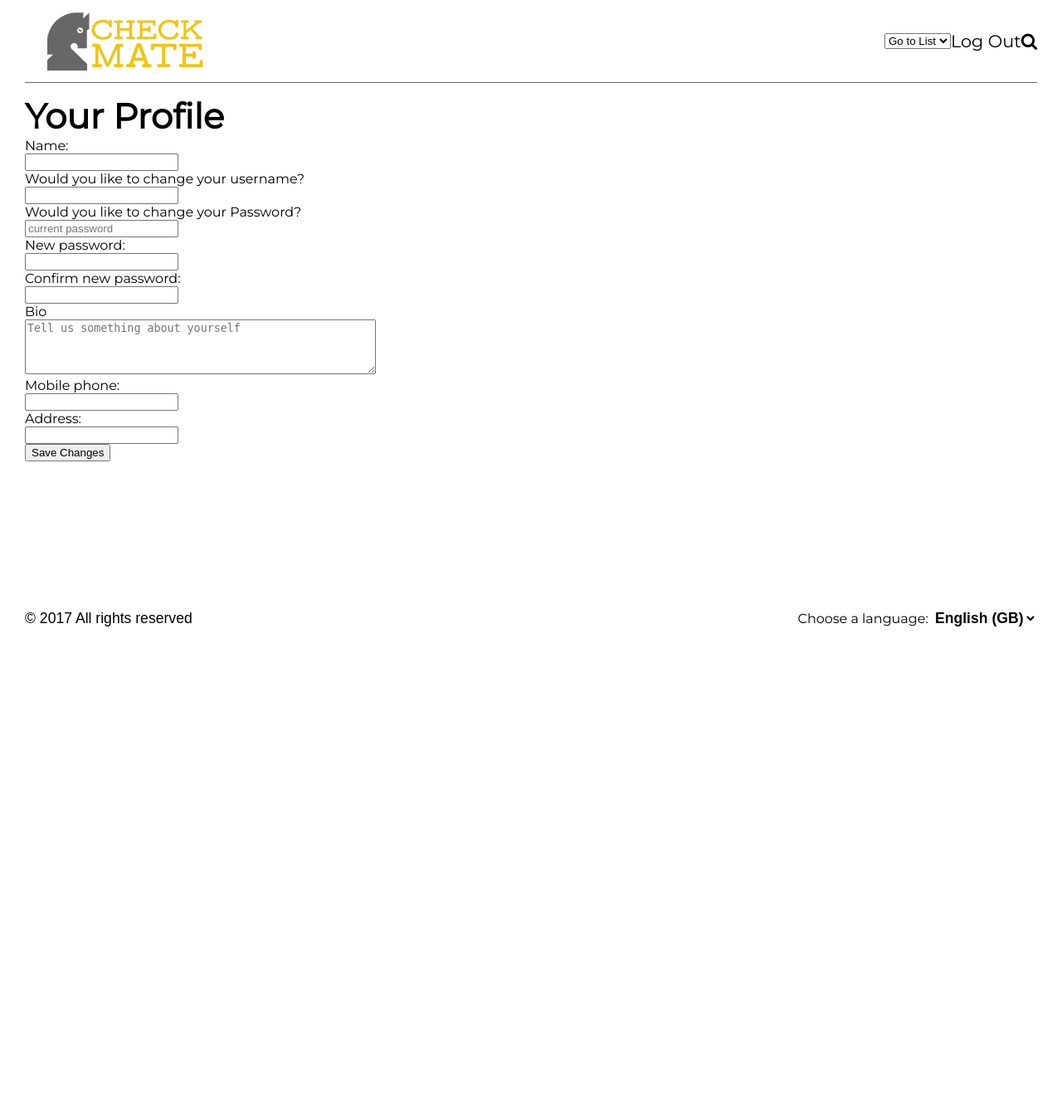
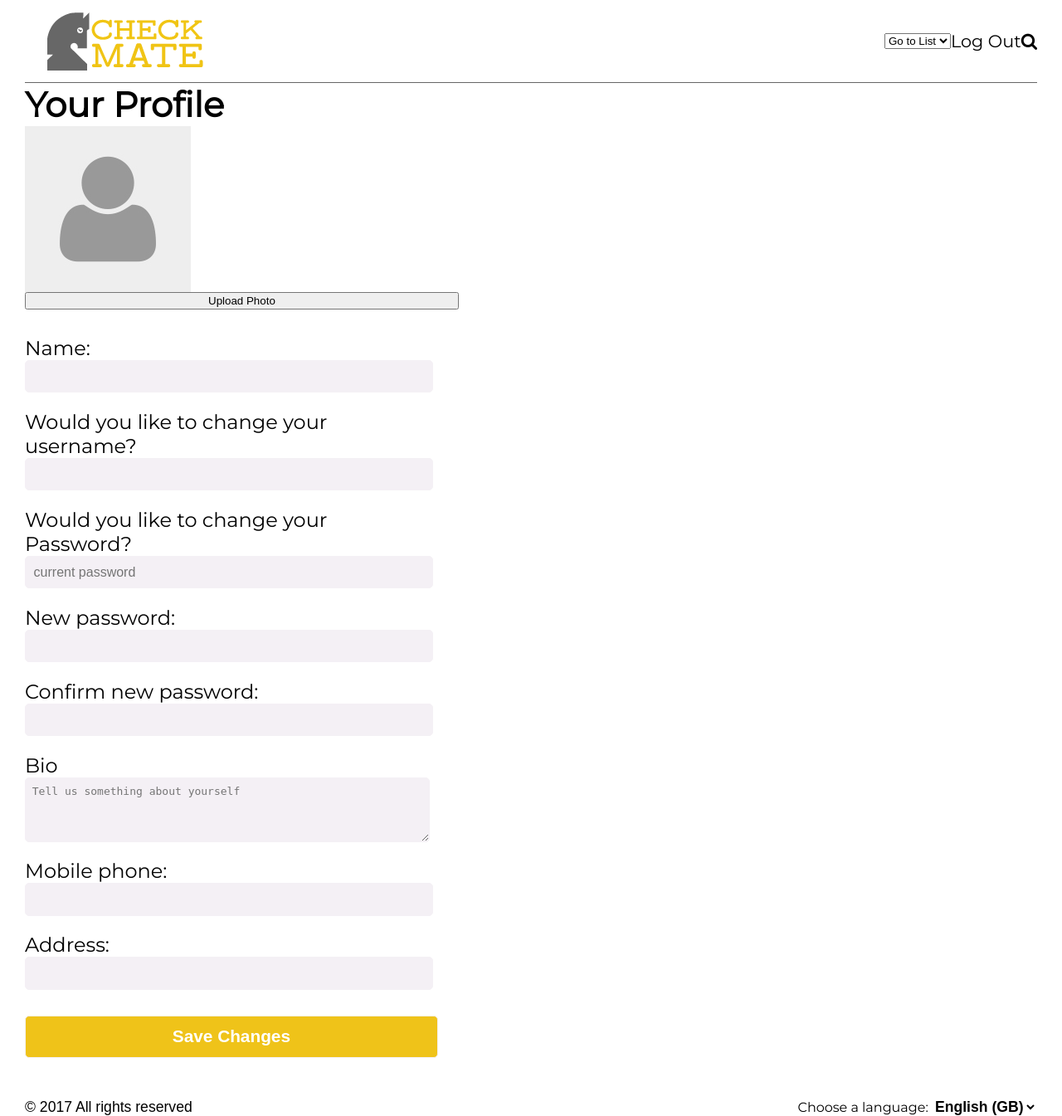
Before and after one commit to ricardojaferreira/checkmate, a PHP site: page /settings.php in a window 1280 px wide. Shown: the whole page at 83% size. Before the commit the page ends 755 px from the top, so only its background shows below. Run offline with PHP 8.4, Linux system fonts and the light colour scheme.

Commit message:
profile-pic on settings

```diff
--- a/settings.php
+++ b/settings.php
@@ -29,8 +29,15 @@
 
    <!-- <div class="container"> -->
 
+    <div id="user-settings">
+        <h2>Your Profile</h2>
+
+        <section id="profilepic">
+            <img src="images/profile_pics/default_avatar.jpeg" alt="default_avatar" width="200" height="200">
+            <button>Upload Photo</button>
+        </section>
+
         <section id="settings">
-      <h2>Your Profile</h2>
             <form>
                 <label class='settingsHeaders'>Name:</label><br>
                 <input type="text" name="name"  id="name"><br>
@@ -48,20 +55,10 @@
                 <input type="text" name="phone" id="phone"><br>
                 <label class='settingsHeaders'>Address:</label><br>
                 <input type="text" name="address" id="address"><br>
-
-          <!--<div class="checkpassword">
-              <h4>Your password must have:</h4>
-              <ul>
-                  <li class="first-rule">At least 8 characters <span class="fa fa-check" aria-hidden="true"></span></li>
-                  <li class="second-rule">At least 1 number <span class="fa fa-check" aria-hidden="true"></span></li>
-                  <li class="third-rule">At least 1 capital and 1 small letter <span class="fa fa-check" aria-hidden="true"></span></li>
-                  <li class="forth-rule">At least 1 special character <span class="fa fa-check" aria-hidden="true"></span></li>
-              </ul>
-          </div>-->
                 <input type="submit" value="Save Changes">
             </form>
         </section>
-   <!-- </div> -->
+    </div>
 
     <footer>
         <p>&copy; 2017 All rights reserved</p>
--- a/styles/main.css
+++ b/styles/main.css
@@ -266,3 +266,73 @@ footer select{
     font-weight: bold;
     font-size: 1.1em;
 }
+
+/*settings page*/
+
+.user-settings{
+    grid-column: left / right;
+    grid-row: header-end / content-end;
+    display: flex;
+    flex-direction: row;
+    align-items: flex-start;
+    justify-content: space-around;
+}
+
+#profilepic{
+    display: flex;
+    flex-direction: column;
+
+}
+
+#settings{
+    margin-right: 1.7em;
+    padding-top: 2.00em;
+}
+
+#settings form input[type=text], #settings form input[type="password"]{
+    width: 19em;
+    margin-top: 0em;
+    margin-bottom: 1.3em;
+    font-size: 1em;
+    width: 95%;
+    border: 1px solid #f4f0f5;
+    color: #000000;
+    background-color: #f4f0f5;
+    border-radius: 5px; /* See compatibility with older browsers */
+    padding:0.6em 0.6em;
+}
+
+#settings form input[type=submit]{
+    width: 19em;
+    margin-top: 0.5em;
+    font-size: 1.3em;
+    width: 95%;
+    font-weight: bold;
+    border: 1px solid #f4f0f5;
+    color: #ffffff;
+    background-color: #efc319;
+    border-radius: 5px; /* See compatibility with older browsers */
+    padding:0.6em 0.6em;
+}
+
+
+#bio{
+    width: 19em;
+    margin-top: 0em;
+    margin-bottom: 1.3em;
+    font-size: 1em;
+    width: 95%;
+    border: 1px solid #f4f0f5;
+    color: #000000;
+    background-color: #f4f0f5;
+    border-radius: 5px; /* See compatibility with older browsers */
+    padding:0.6em 0.6em;
+}
+
+#settings h2{
+    margin-bottom: 1.3em;
+}
+
+.settingsHeaders{
+    font-size: 1.5em;
+}
```
Also changed, not shown: database/checkmate.db, images/profile_pics/default_avatar.jpeg (added). Lines whose indentation alone changed are shown as unchanged.
